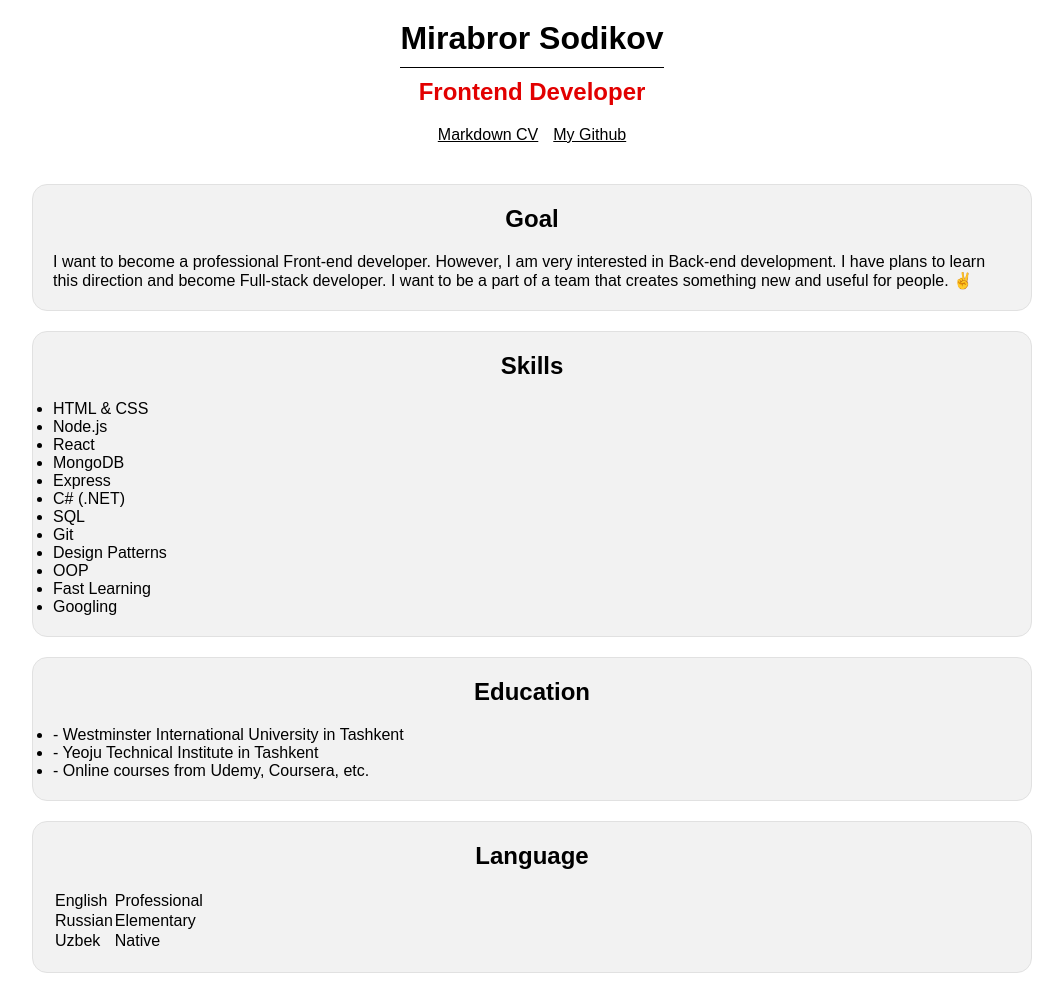
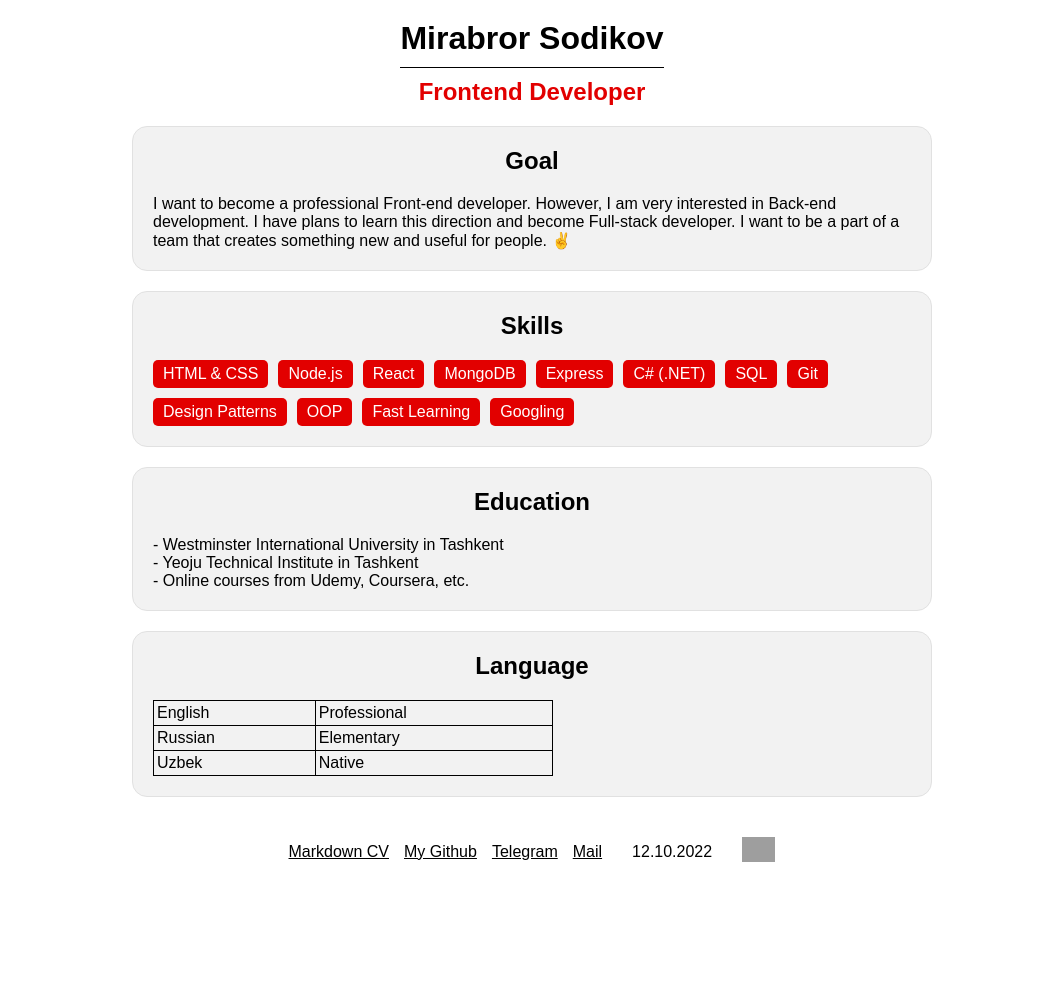
Before and after one commit to mirsadikov/rsschool-cv, a plain HTML site: page index.html in a window 1280 px wide. Shown: the whole page, without its empty margins (108-1171 px from the left). After the commit the page ends 886 px from the top, so only its background shows below. Drawn offline with Linux system fonts and the light colour scheme; grey boxes are pictures that could not be loaded.

Commit message:
fix: updated cv

```diff
--- a/index.html
+++ b/index.html
@@ -12,18 +12,6 @@
     <header class="header">
       <h1 class="header__name">Mirabror Sodikov</h1>
       <h2 class="header__title">Frontend Developer</h2>
-      <nav class="header__nav">
-        <ul>
-          <li class="header__nav-item">
-            <a class="header__nav-link" href="cv.md">Markdown CV</a>
-          </li>
-          <li class="header__nav-item">
-            <a class="header__nav-link" href="https://github.com/mirsadikov"
-              >My Github</a
-            >
-          </li>
-        </ul>
-      </nav>
     </header>
     <main>
       <section class="section">
@@ -36,7 +24,7 @@
         </p>
       </section>
 
-      <section class="section">
+      <section class="section skills">
         <h2 class="section__title">Skills</h2>
         <ul>
           <li>HTML & CSS</li>
@@ -54,18 +42,18 @@
         </ul>
       </section>
 
-      <section class="section">
+      <section class="section education">
         <h2 class="section__title">Education</h2>
         <ul>
-          <li>- Westminster International University in Tashkent</li>
-          <li>- Yeoju Technical Institute in Tashkent</li>
-          <li>- Online courses from Udemy, Coursera, etc.</li>
+          <li>-  Westminster International University in Tashkent</li>
+          <li>-  Yeoju Technical Institute in Tashkent</li>
+          <li>-  Online courses from Udemy, Coursera, etc.</li>
         </ul>
       </section>
 
       <section class="section">
         <h2 class="section__title">Language</h2>
-        <table>
+        <table class="section__table">
           <tr>
             <td>English</td>
             <td>Professional</td>
@@ -81,5 +69,40 @@
         </table>
       </section>
     </main>
+    <footer class="footer">
+      <nav class="footer__nav">
+        <ul>
+          <li class="footer__nav-item">
+            <a class="footer__nav-link" href="cv.md">Markdown CV</a>
+          </li>
+          <li class="footer__nav-item">
+            <a class="footer__nav-link" href="https://github.com/mirsadikov"
+              >My Github</a
+            >
+          </li>
+          <li class="footer__nav-item">
+            <a class="footer__nav-link" href="https://zeyds.t.me"
+              >Telegram</a
+            >
+          </li>
+          <li class="footer__nav-item">
+            <a class="footer__nav-link" href="mailto:mirabror9545@gmail.com"
+              >Mail</a
+            >
+          </li>
+        </ul>
+      </nav>
+      <time datetime="2022-10-12">12.10.2022</time>
+      <a
+        class="footer__link"
+        href="https://github.com/rolling-scopes-school/js-fe-course-en"
+      >
+        <img
+          class="rs-logo"
+          src="https://rs.school/images/rs_school_js.svg"
+          alt="Rolling Scopes School"
+        />
+      </a>
+    </footer>
   </body>
 </html>
--- a/style.css
+++ b/style.css
@@ -28,20 +28,9 @@ html {
   color: #e20000;
 }
 
-.header__nav ul {
-  list-style: none;
-  display: flex;
-  gap: 15px;
-  padding: 20px;
-}
-
-.header__nav-link {
-  color: #000;
-}
-
 .section {
   width: 100%;
-  max-width: 1000px;
+  max-width: 800px;
   background-color: #f2f2f2;
   border-radius: 15px;
   border: 1px solid #e1e1e1;
@@ -54,3 +43,62 @@ html {
   text-align: center;
   margin-bottom: 20px;
 }
+
+.section__table {
+  min-width: 400px;
+  border-collapse: collapse;
+}
+
+table,
+th,
+td {
+  border: 1px solid black;
+}
+
+.section__table td {
+  padding: 3px;
+}
+
+.footer {
+  padding: 20px;
+  display: flex;
+  align-items: center;
+  justify-content: center;
+  gap: 30px;
+}
+
+.footer ul {
+  list-style: none;
+  display: flex;
+  gap: 15px;
+}
+
+.footer__nav-link {
+  color: #000;
+}
+
+.footer__nav-link:hover {
+  color: #e20000;
+}
+
+.footer__link img {
+  height: 25px;
+}
+
+.skills ul {
+  display: flex;
+  flex-wrap: wrap;
+  gap: 10px;
+  list-style: none;
+}
+
+.skills ul li{
+  background-color: #e20000;
+  color: #fff;
+  padding: 5px 10px;
+  border-radius: 5px;
+}
+
+.education ul{
+  list-style: none;
+}
```
